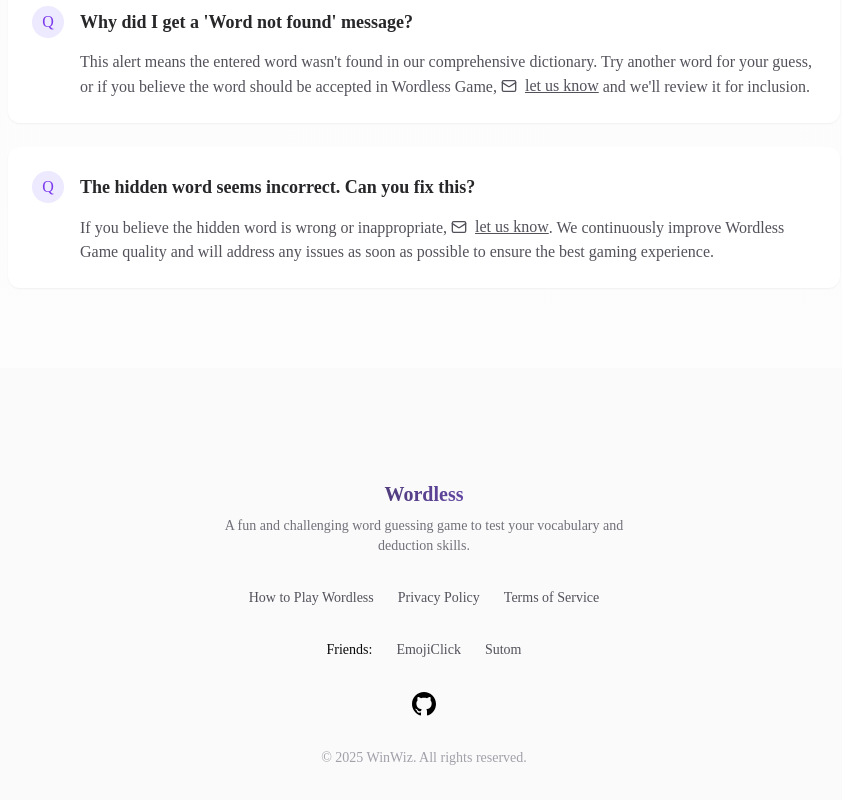
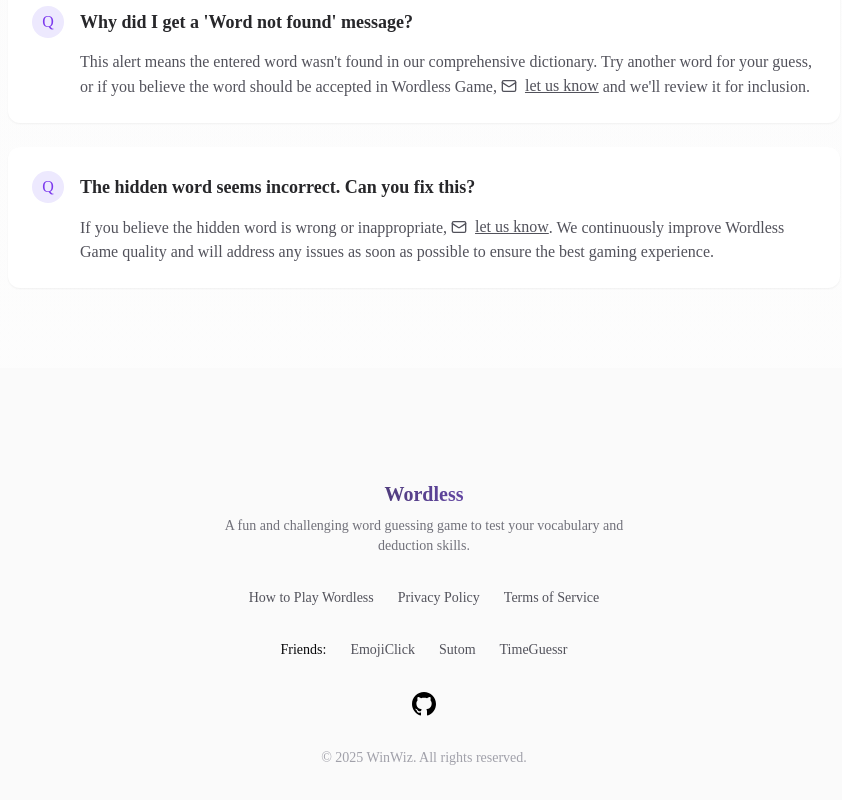
Before and after one commit to win-wiz/wordless, a Next.js app: page / in a window 1280 px wide. Shown: the part 5694-6494 px from the top of the page, without its empty margins (216-1058 px from the left). Built offline with nearby package versions, Linux system fonts and the light colour scheme.

Commit message:
增加timeguessr链接

```diff
--- a/src/components/footer.tsx
+++ b/src/components/footer.tsx
@@ -56,6 +56,9 @@
             <Link href="https://sutom.fun" target="_blank" className="text-zinc-600 hover:text-violet-500 transition-colors">
               Sutom
             </Link>
+            <Link href="https://timeguessr.online" target="_blank" className="text-zinc-600 hover:text-violet-500 transition-colors">
+              TimeGuessr
+            </Link>
           </div>
 
           {/* Social Links */}
```
